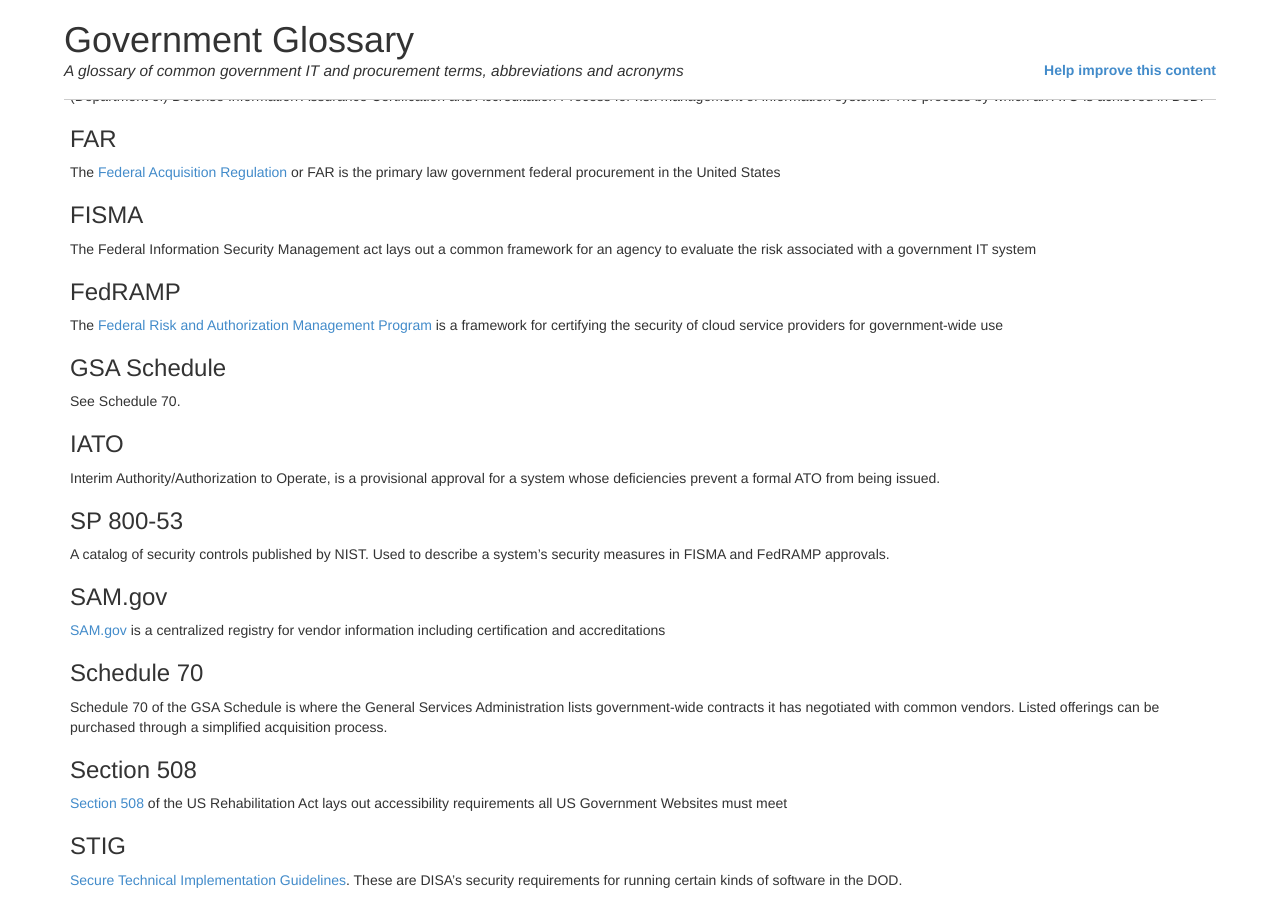
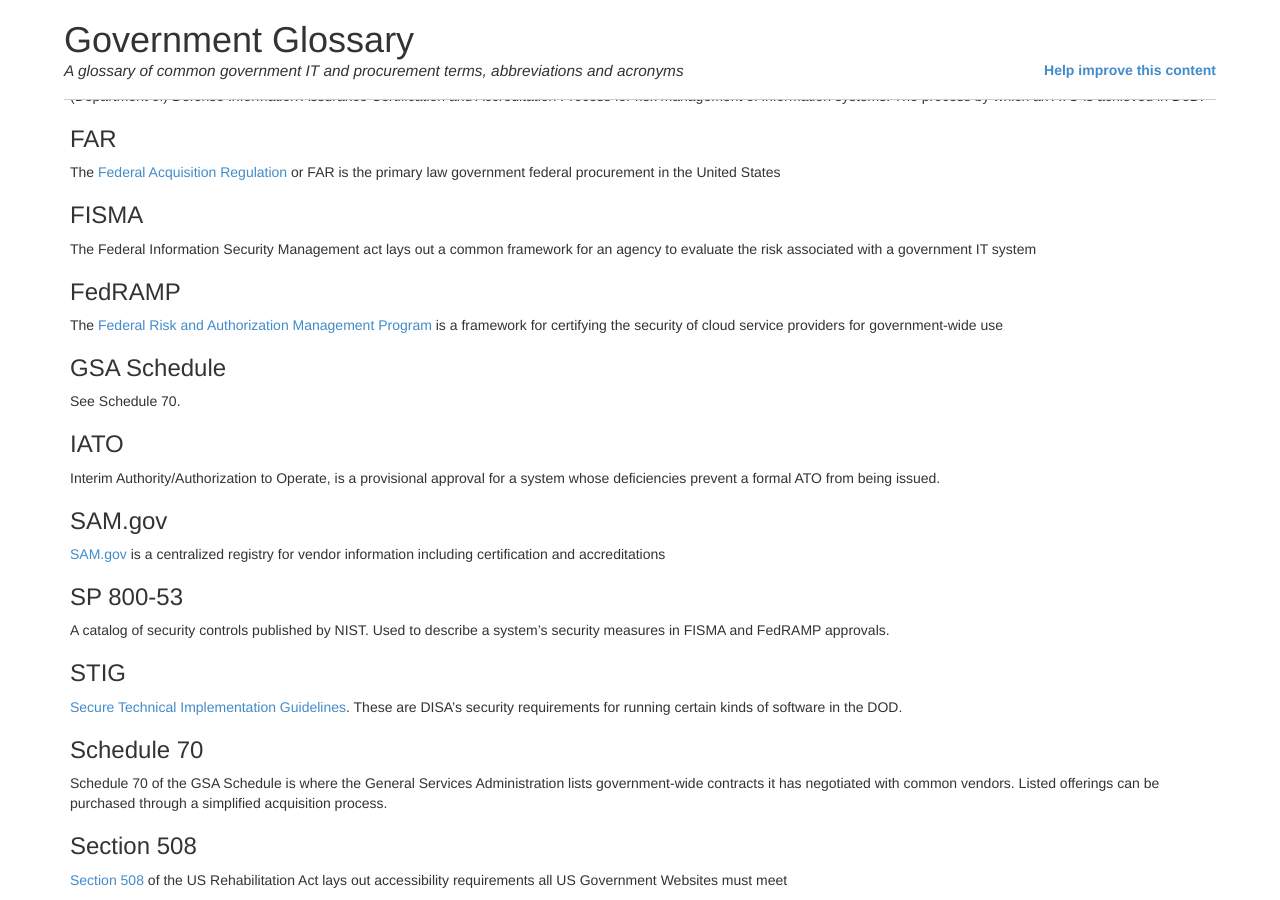
Before and after one commit to benbalter/government-glossary, a Jekyll site: the page built from index.md, in a window 1280 px wide and 900 px high, scrolled down 534 px. Built offline with Jekyll 4.4.1, drawn with Linux system fonts in a browser that asks for light colours.

Commit message:
alphabetize

```diff
--- a/_data/terms.yml
+++ b/_data/terms.yml
@@ -12,7 +12,7 @@
 
 DAA: The Designated Approving Authority/Designated Accrediting Authority/Delegated Accrediting Authority has ultimate responsiblity for running a system at a particular level of risk.
 
-DIACAP: (Department of) Defense Information Assurance Certification and Accreditation Process for risk management of information systems. The process by which an ATO is achieved in DoD.
+DIACAP: "(Department of) Defense Information Assurance Certification and Accreditation Process for risk management of information systems. The process by which an ATO is achieved in DoD."
 
 FAR: The [Federal Acquisition Regulation](http://www.acquisition.gov/far/) or FAR is the primary law government federal procurement in the United States
 
@@ -24,12 +24,12 @@
 
 IATO: Interim Authority/Authorization to Operate, is a provisional approval for a system whose deficiencies prevent a formal ATO from being issued.
 
+SAM.gov: "[SAM.gov](https://sam.gov) is a centralized registry for vendor information including certification and accreditations"
+
 SP 800-53: A catalog of security controls published by NIST. Used to describe a system's security measures in FISMA and FedRAMP approvals.
 
-SAM.gov: "[SAM.gov](https://sam.gov) is a centralized registry for vendor information including certification and accreditations"
+STIG: "[Secure Technical Implementation Guidelines](http://iase.disa.mil/stigs/Pages/index.aspx). These are DISA's security requirements for running certain kinds of software in the DOD."
 
 Schedule 70: Schedule 70 of the GSA Schedule is where the General Services Administration lists government-wide contracts it has negotiated with common vendors. Listed offerings can be purchased through a simplified acquisition process.
 
 Section 508: "[Section 508](http://www.section508.gov/) of the US Rehabilitation Act lays out accessibility requirements all US Government Websites must meet"
-
-STIG: "[Secure Technical Implementation Guidelines](http://iase.disa.mil/stigs/Pages/index.aspx). These are DISA's security requirements for running certain kinds of software in the DOD."
```
